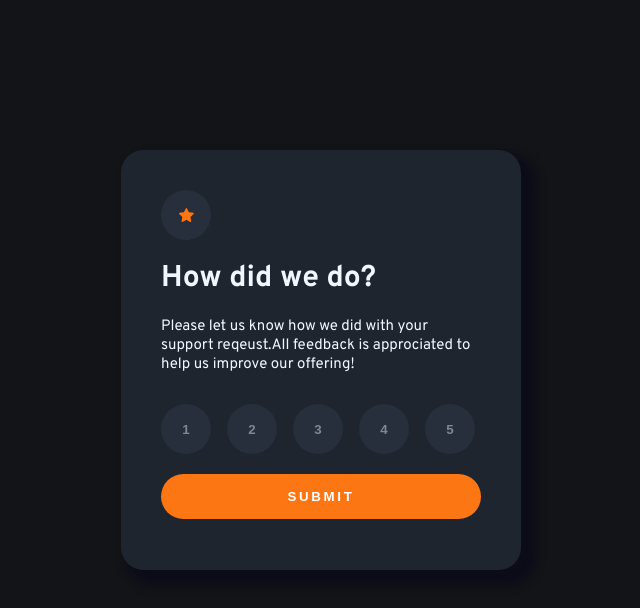
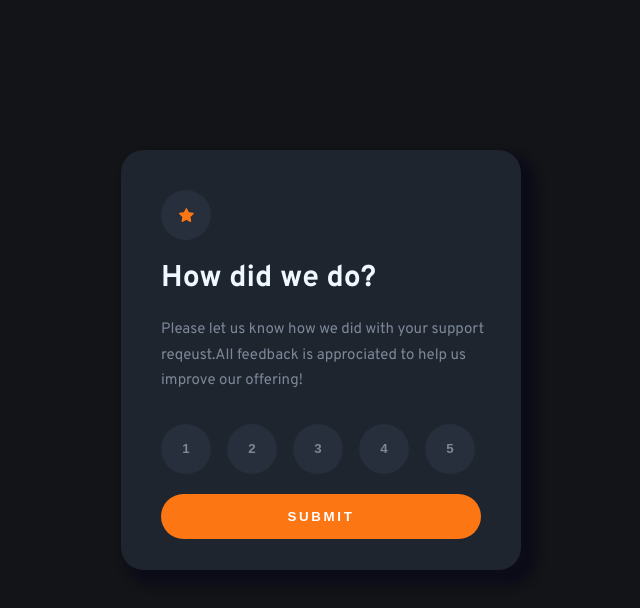
Before and after one commit to Mennapika/-Interactive-rating-component, a React (Create React App) app in the folder my-app/: page / in a window 1280 px wide. Shown: the top 608 px of the page, without its empty margins (319-959 px from the left). Built offline with nearby package versions, Linux system fonts and the light colour scheme.

Commit message:
Finish Desktop style

```diff
--- a/my-app/src/index.css
+++ b/my-app/src/index.css
@@ -18,3 +18,10 @@ body {
   background-color: hsl(215,22%,15%);
 
 }
+
+.Text--P{
+  color: hsl(216, 12%, 54%);
+  line-height: 1.7em;
+  font-weight: 400;
+  width: 22rem;
+}
```
